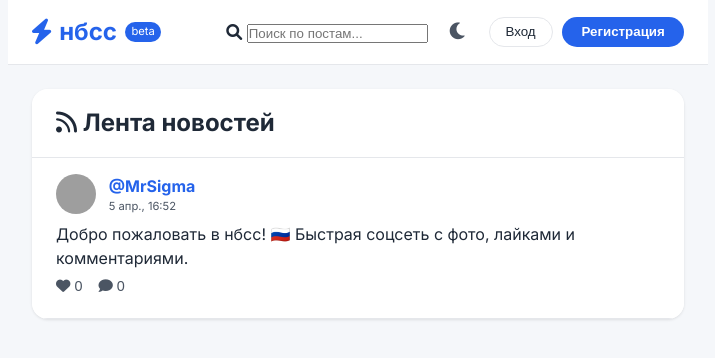
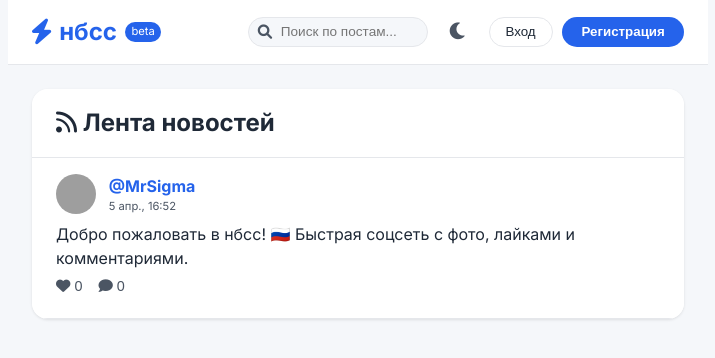
Before and after one commit to ahmaddudaev/nbss, a plain HTML site: page index.html in a window 1280 px wide. Shown: the whole page, without its empty margins (282-997 px from the left). Drawn offline with Linux system fonts and the light colour scheme; grey boxes are pictures that could not be loaded.

Commit message:
Update style.css

```diff
--- a/style.css
+++ b/style.css
@@ -59,6 +59,8 @@ body {
     position: sticky;
     top: 0;
     z-index: 100;
+    flex-wrap: wrap;
+    gap: 0.5rem;
 }
 
 .logo {
@@ -77,6 +79,33 @@ body {
     display: flex;
     align-items: center;
     gap: 0.8rem;
+    flex-wrap: wrap;
+}
+
+.search-container {
+    position: relative;
+    display: inline-block;
+}
+.search-icon {
+    position: absolute;
+    left: 10px;
+    top: 50%;
+    transform: translateY(-50%);
+    color: var(--text-secondary);
+    font-size: 0.9rem;
+}
+#searchInput {
+    padding: 0.4rem 0.8rem 0.4rem 2rem;
+    border-radius: 30px;
+    border: 1px solid var(--border-color);
+    background: var(--bg-secondary);
+    color: var(--text-primary);
+    font-size: 0.85rem;
+    width: 180px;
+}
+#searchInput:focus {
+    outline: none;
+    border-color: var(--accent);
 }
 
 .icon-btn {
@@ -122,7 +151,10 @@ body {
 .post-header-left { display: flex; align-items: center; gap: 0.8rem; }
 .post-avatar { width: 40px; height: 40px; border-radius: 50%; object-fit: cover; }
 .post-author-info { display: flex; flex-direction: column; }
-.post-author { font-weight: 700; color: var(--accent); }
+.post-author { font-weight: 700; color: var(--accent); display: flex; align-items: center; gap: 0.3rem; }
+.verified-icon { font-size: 0.8rem; }
+.verified-blue { color: #1d9bf0; }
+.verified-gold { color: #f5a623; }
 .post-date { font-size: 0.7rem; color: var(--text-secondary); }
 .post-text { margin: 0.5rem 0; word-wrap: break-word; }
 .post-image { margin: 0.8rem 0; max-width: 100%; border-radius: 1rem; overflow: hidden; }
@@ -159,6 +191,7 @@ th { background: var(--bg-secondary); font-weight: 600; }
 .edit-user-btn, .delete-user-btn, .delete-post-admin { border: none; border-radius: 1rem; padding: 0.2rem 0.6rem; cursor: pointer; font-size: 0.7rem; }
 .edit-user-btn { background: var(--accent); color: white; }
 .delete-user-btn, .delete-post-admin { background: var(--danger); color: white; }
+.verify-btn { background: #f5a623; color: #1f2937; border: none; border-radius: 1rem; padding: 0.2rem 0.6rem; cursor: pointer; font-size: 0.7rem; margin-left: 0.3rem; }
 
 /* Comments */
 .comments-list { max-height: 400px; overflow-y: auto; margin-bottom: 1rem; }
@@ -173,4 +206,7 @@ th { background: var(--bg-secondary); font-weight: 600; }
 @media (max-width: 600px) {
     .main-content { padding: 0.8rem; }
     .post-card { padding: 0.8rem 1rem; }
+    .header { flex-direction: column; align-items: stretch; }
+    .header-actions { justify-content: space-between; }
+    #searchInput { width: 100%; }
 }
```
